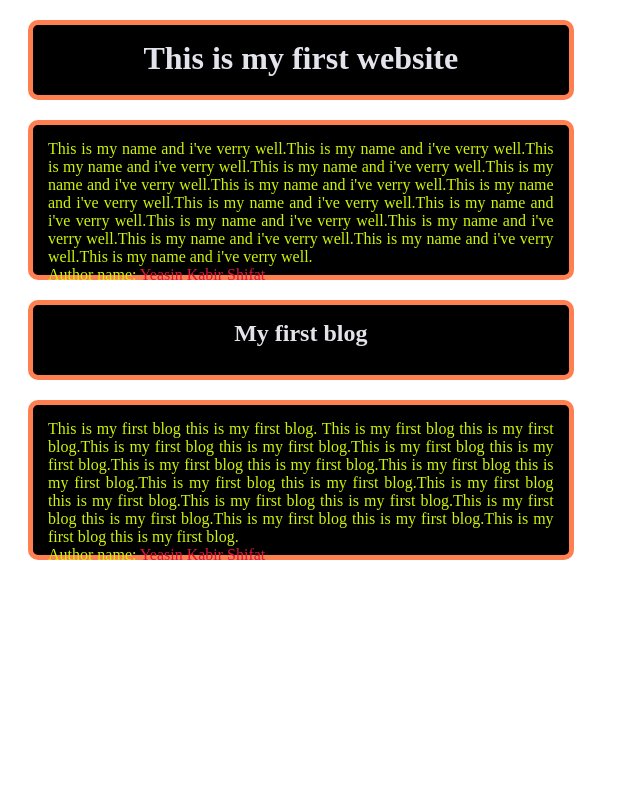
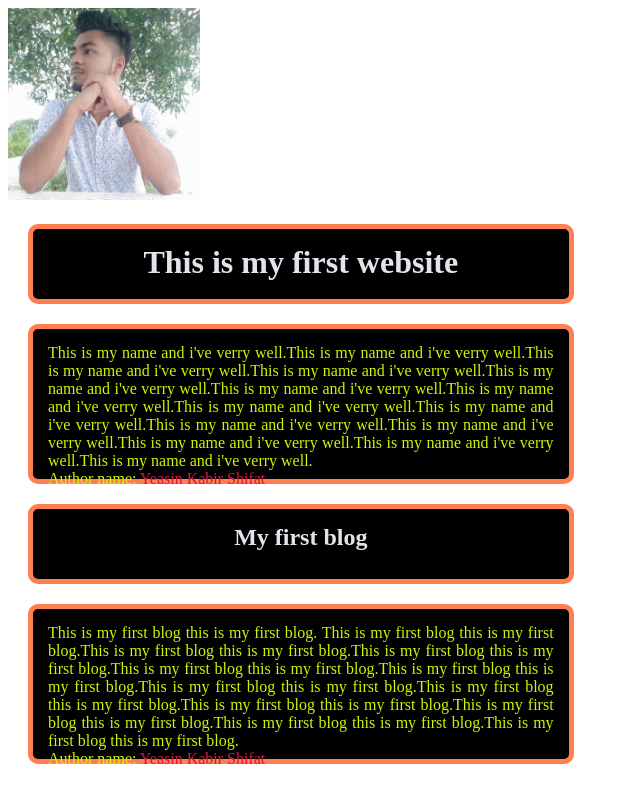
Before and after one commit to Eng-Shifat/my-seconf-repo, a plain HTML site: page index.html in a window 1280 px wide. Shown: the whole page, without its empty margins (0-640 px from the left). Drawn offline with Linux system fonts and the light colour scheme.

Commit message:
image added

```diff
--- a/index.html
+++ b/index.html
@@ -5,14 +5,18 @@
     <meta http-equiv="X-UA-Compatible" content="IE=edge">
     <meta name="viewport" content="width=device-width, initial-scale=1.0">
     <title>My second Repo</title>
+    <link rel="shortcut icon" href="icon.png" type="image/x-icon">
     <link rel="stylesheet" href="style.css">
 </head>
 <body>
+    <img class="image" src="Shifat.jpg" alt="owner of this website"><br>
+
     <h1 class="header">This is my first website</h1>
     <p class="paragraph">This is my name and i've verry well.This is my name and i've verry well.This is my name and i've verry well.This is my name and i've verry well.This is my name and i've verry well.This is my name and i've verry well.This is my name and i've verry well.This is my name and i've verry well.This is my name and i've verry well.This is my name and i've verry well.This is my name and i've verry well.This is my name and i've verry well.This is my name and i've verry well.This is my name and i've verry well. <br> Author name: <span class="author-name">Yeasin Kabir Shifat</span></p>
 
 
     <h2 class="header">My first blog</h2>
     <p class="paragraph"> This is my first blog this is my first blog. This is my first blog this is my first blog.This is my first blog this is my first blog.This is my first blog this is my first blog.This is my first blog this is my first blog.This is my first blog this is my first blog.This is my first blog this is my first blog.This is my first blog this is my first blog.This is my first blog this is my first blog.This is my first blog this is my first blog.This is my first blog this is my first blog.This is my first blog this is my first blog.<br> Author name: <span class="author-name">Yeasin Kabir Shifat</span></p>
+
 </body>
 </html>
--- a/style.css
+++ b/style.css
@@ -30,3 +30,9 @@
 p{
     margin-left: 35px;
 }
+.image{
+    height: 2in;
+    width: 2in;
+    margin-right: 1000px;
+    position:relative;
+}
```
Also changed, not shown: Shifat.jpg (added), icon.png (added).
